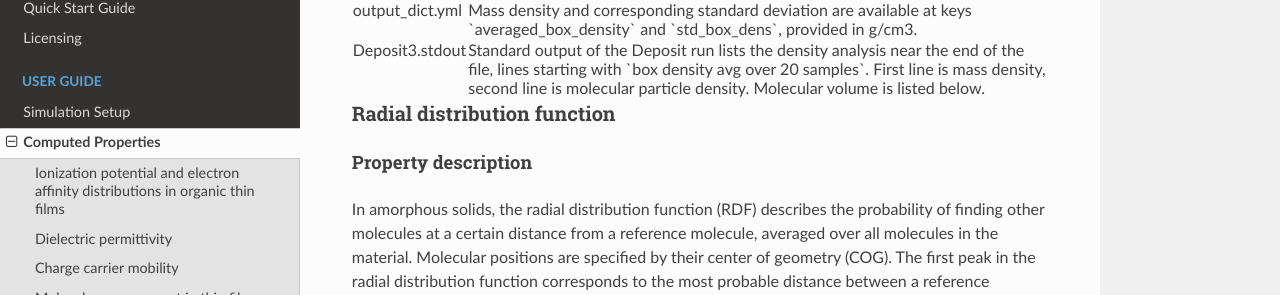
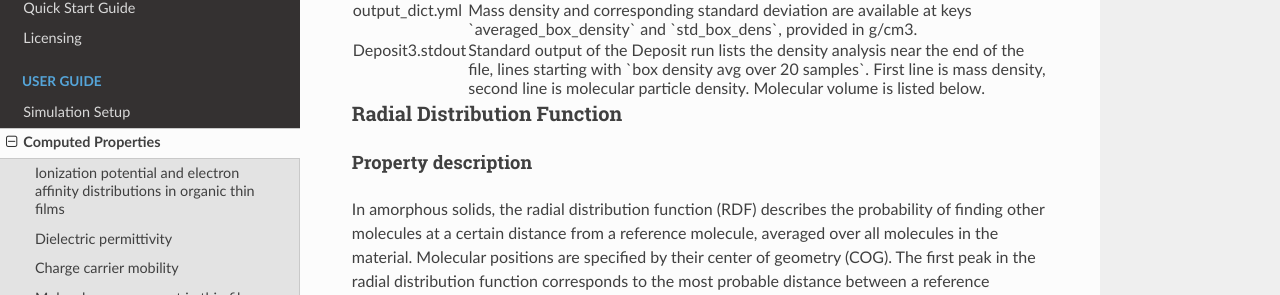
Before and after one commit to NanomatchGmbH/nanoscope-docs, a Sphinx documentation site: the page built from docs/source/user_guide/computed_properties.rst, in a window 1280 px wide and 900 px high, scrolled down 4601 px. Shown: the part 164-459 px from the top of the window. Built offline with Sphinx 7.4.7 and the Read the Docs theme 3.1.0, drawn with Linux system fonts in a browser that asks for light colours.

Commit message:
header capitalization in Dens and RDF

```diff
--- a/docs/source/user_guide/computed_properties.rst
+++ b/docs/source/user_guide/computed_properties.rst
@@ -303,7 +303,7 @@ Output files
 
 
 
-Radial distribution function
+Radial Distribution Function
 ^^^^^^^^^^^^^^^^^^^^^^^^^^^^^
 Property description
 ~~~~~~~~~~~~~~~~~~~~~~~
```
